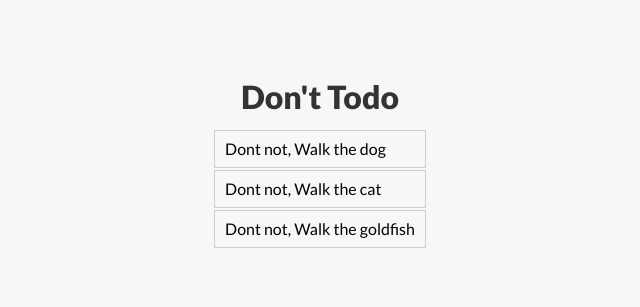
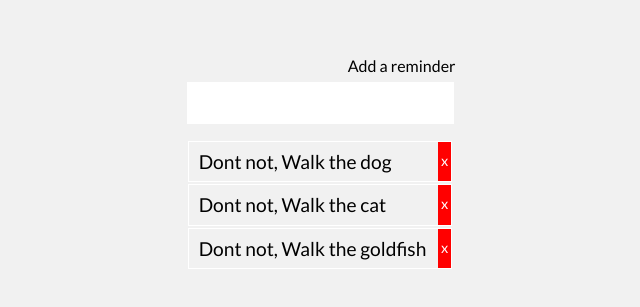
Before and after one commit to mattperkins/crud-firebase, a React app: page / in a window 1280 px wide. Shown: the part 129-436 px from the top of the page, without its empty margins (320-960 px from the left). Built offline with nearby package versions, Linux system fonts and the light colour scheme.

Commit message:
add styling to list plus add/display items functionality

```diff
--- a/public/css/reset.css
+++ b/public/css/reset.css
@@ -14,7 +14,6 @@ html{
 }
 body{
     margin:0;
-    font:16px/1 'Lato', sans-serif;
     -moz-osx-font-smoothing:grayscale;
     -webkit-font-smoothing:antialiased;
     text-rendering:optimizeLegibility;
--- a/public/css/style.css
+++ b/public/css/style.css
@@ -1,5 +1,6 @@
 body{
-    background-color: #f7f7f7;
+    background-color: #f1f1f1;
+    font:16px/1 'Lato', sans-serif;
 }
 .masthead{
     height: 100vh;
@@ -20,12 +21,37 @@ body{
 .todo-list-group{
     margin: 15px 0;
 }
-.todo-list-items {
+.todo-list-items, input {
     padding: 10px;
-    border: 1px solid #ccc;
+    border: 1px solid #fff;
     margin: 2px;
+    font-size: 1.2rem;
+    position: relative;
+}
+input{
+    border: 0;
 }
 .todo-list-items:hover{
     background-color: #ccc;
     cursor: pointer;
 }
+.todo-list-items span.delete-icon{
+    position: absolute;
+    right: 0;
+    top: 0;
+    height: 100%;
+    background-color: #ff0000;
+    color: white;
+    font-size: .9rem;
+    line-height: 2.2;
+    padding: 3px;
+}
+a.add-space-left {
+    display: inline-block;
+    margin-left: 15px;
+}
+.label{
+    display: block;
+    text-align: right;
+    margin-bottom: 6px;
+}
--- a/src/components/Form.js
+++ b/src/components/Form.js
@@ -1,17 +1,37 @@
 import React from 'react'
 
-export default () => {
+class Form extends React.Component {
+
+onChange = ()=>{console.log('input received!')}
+onSubmit = (e)=>{
+  e.preventDefault()
+  console.log(this.refs.text.value)
+
+  let text = this.refs.text.value.trim()
+
+  if(!text){
+    alert('Please enter some text')
+    return
+  }
+
+  this.props.onTodoAdd(text)
+  this.refs.text.value = ''
+}
+
+render() {
+
 return (
-<div>
-  <h1>Don't Todo</h1>
+    <div>
 
-  <form>
-    {/* <div>
-      <label>Add</label>
-      <input type="text" ref="text" />
-    </div> */}
-  </form>
+      <form onSubmit={this.onSubmit}>
+        <div>
+          <label className="label">Add a reminder</label>
+          <input type="text" ref="text" onChange={this.onChange}/>
+        </div>
+      </form>
 
-</div>
+    </div>
 )
 }
+}
+export default Form
--- a/src/components/List.js
+++ b/src/components/List.js
@@ -12,6 +12,7 @@ return (
           todo={todo}
             key={todo.id}>
               {todo.text}
+                <a href="#" className="add-space-left"><span className="delete-icon">x</span></a>
         </li>
       }
     )
--- a/src/index.js
+++ b/src/index.js
@@ -14,11 +14,22 @@ class App extends React.Component {
             ]
         }
 
+    handleOnTodoAdd = (text) => {
+        let newTodo = {
+            id: this.state.todos.length + 1,
+            text: text
+        }
+
+        this.setState({
+            todos: this.state.todos.concat(newTodo)
+        })
+    }
+
     render() {
         return (
             <div className="masthead pull-up">
 
-                <Form />
+                <Form onTodoAdd={this.handleOnTodoAdd}/>
 
                 <List todos={this.state.todos} />
 
```
